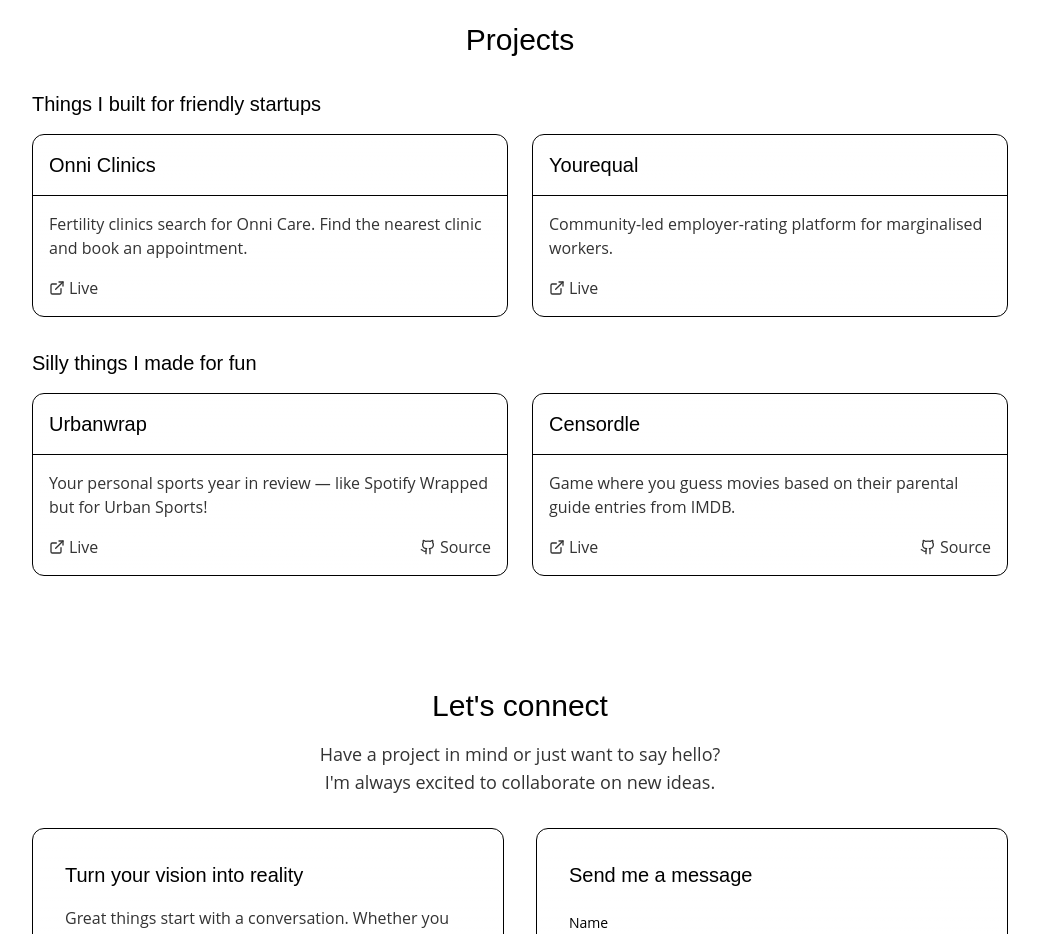
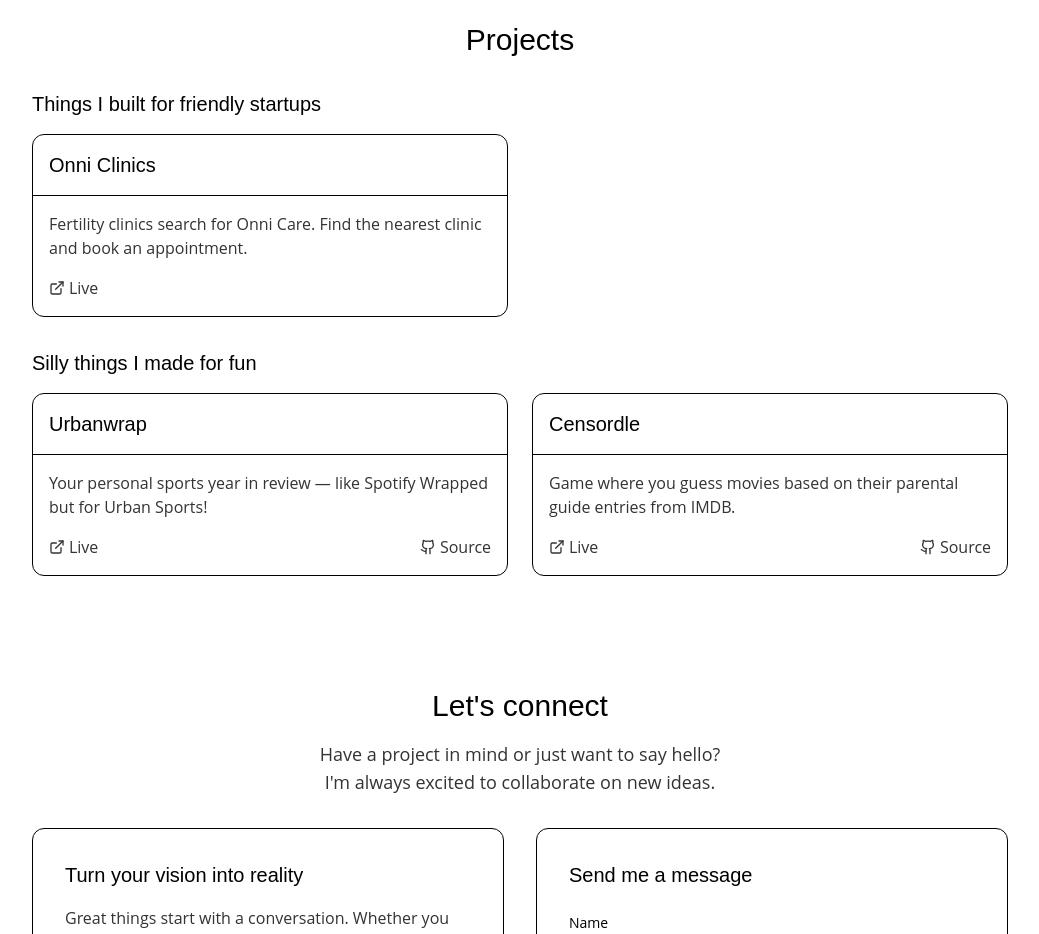
Before and after one commit to opeixenada/self, a React (Vite) app: page / in a window 1280 px wide. Shown: the part 940-1874 px from the top of the page, without its empty margins (120-1159 px from the left). Built offline with nearby package versions, Linux system fonts and the light colour scheme; no server answers.

Commit message:
Remove YE

```diff
--- a/src/data/projects.ts
+++ b/src/data/projects.ts
@@ -16,13 +16,6 @@ export const projectsData: ProjectItem[] = [
     category: 'startup',
   },
   {
-    title: 'Yourequal',
-    description: 'Community-led employer-rating platform for marginalised workers.',
-    liveLink: 'https://yourequal.space/',
-    githubLink: null,
-    category: 'startup',
-  },
-  {
     title: 'Urbanwrap',
     description: 'Your personal sports year in review — like Spotify Wrapped but for Urban Sports!',
     liveLink: 'https://urbanwrap.raspberry.blue/',
```
